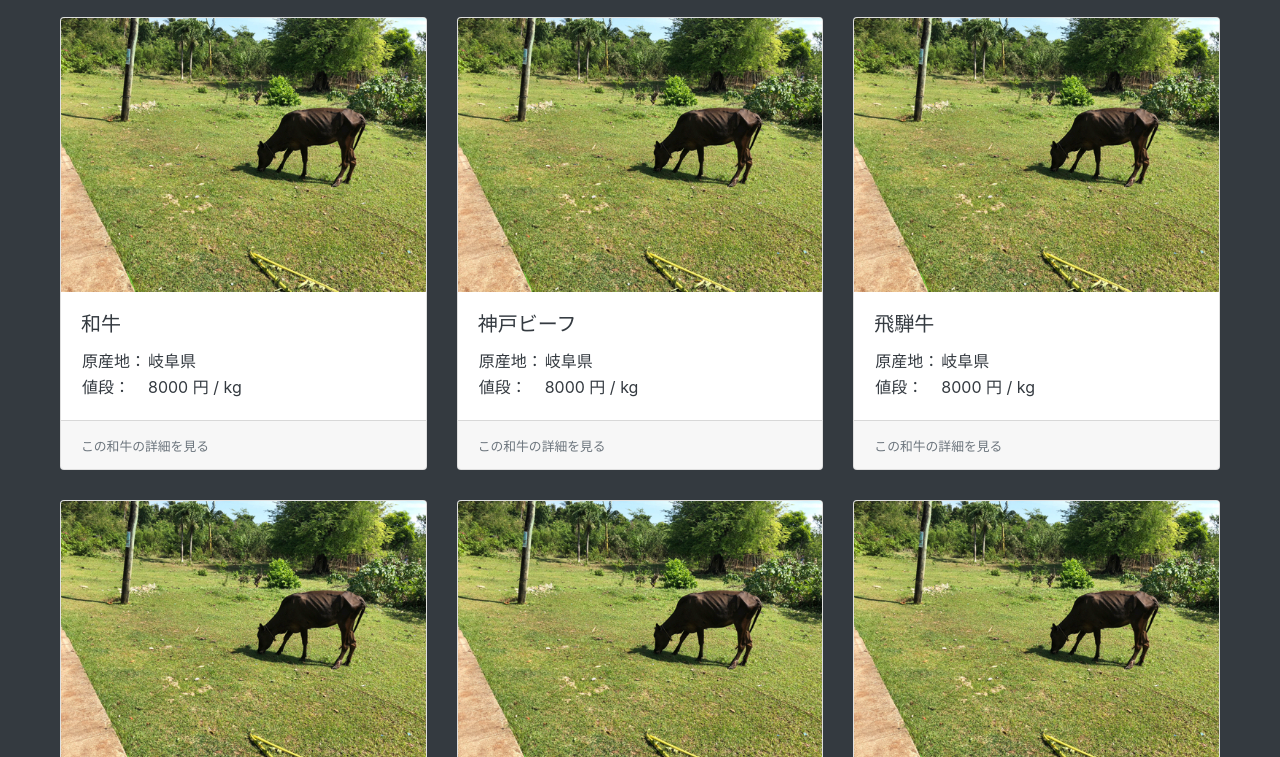
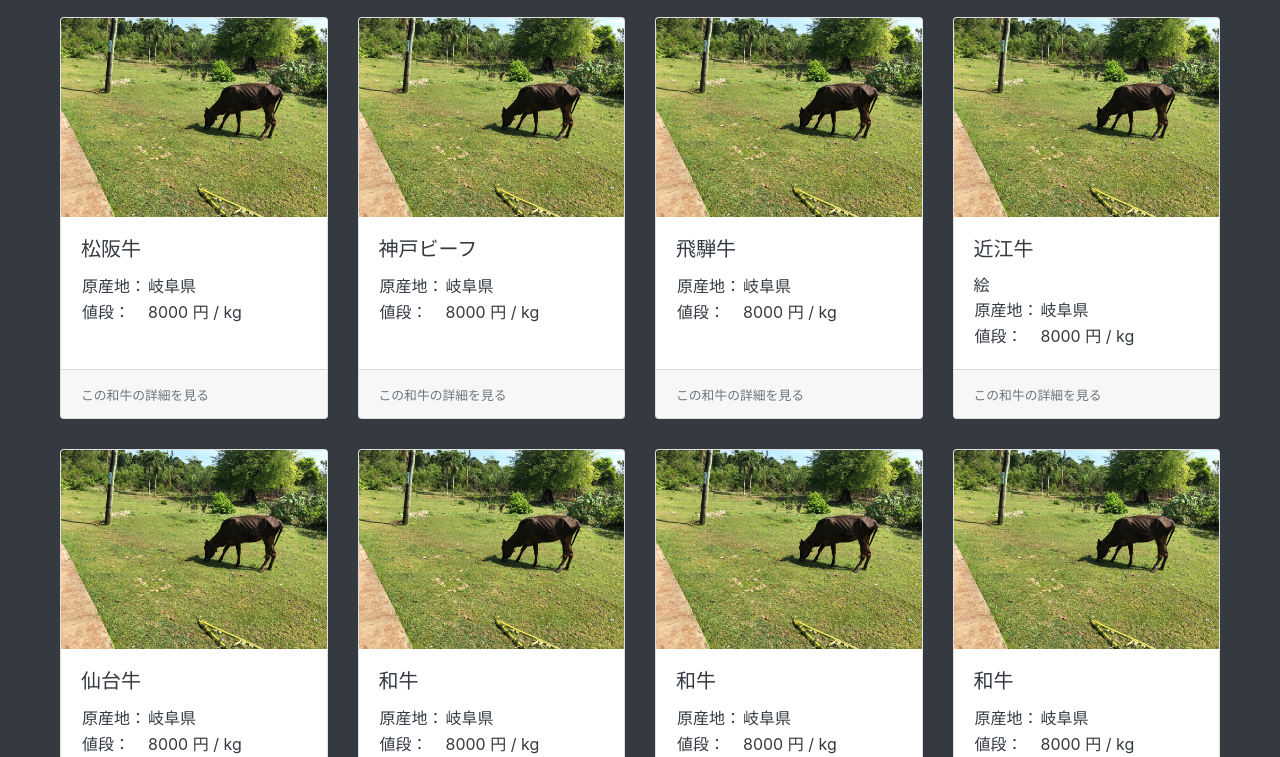
Before and after one commit to takeharashohei/wagyu_price, a plain HTML site: page index.html in a window 1280 px wide. Shown: the part 43-800 px from the top of the page. Drawn offline with Linux system fonts and the light colour scheme.

Commit message:
1行あたりのカード枚数を4枚に変更

```diff
--- a/index.html
+++ b/index.html
@@ -31,7 +31,7 @@
       <a href="#" class="card">
         <img class="card-img-top" src="img/ph_beaf.jpg">
         <div class="card-body">
-          <h5 class="card-title">和牛</h5>
+          <h5 class="card-title">松阪牛</h5>
           <table>
             <tr>
               <td>原産地： </td>
@@ -85,8 +85,46 @@
           <small class="text-muted">この和牛の詳細を見る</small>
         </div>
       </a>
+      <a href="#" class="card">
+        <img class="card-img-top" src="img/ph_beaf.jpg">
+        <div class="card-body">
+          <h5 class="card-title">近江牛</h5>
+          <table>絵
+            <tr>
+              <td>原産地： </td>
+              <td>岐阜県</td>
+            </tr>
+            <tr>
+              <td>値段： </td>
+              <td>8000 円 / kg</td>
+            </tr>
+          </table>
+        </div>
+        <div class="card-footer">
+          <small class="text-muted">この和牛の詳細を見る</small>
+        </div>
+      </a>
     </div>
     <div class="card-deck row">
+      <a href="#" class="card">
+        <img class="card-img-top" src="img/ph_beaf.jpg">
+        <div class="card-body">
+          <h5 class="card-title">仙台牛</h5>
+          <table>
+            <tr>
+              <td>原産地： </td>
+              <td>岐阜県</td>
+            </tr>
+            <tr>
+              <td>値段： </td>
+              <td>8000 円 / kg</td>
+            </tr>
+          </table>
+        </div>
+        <div class="card-footer">
+          <small class="text-muted">この和牛の詳細を見る</small>
+        </div>
+      </a>
       <a href="#" class="card">
         <img class="card-img-top" src="img/ph_beaf.jpg">
         <div class="card-body">
```
